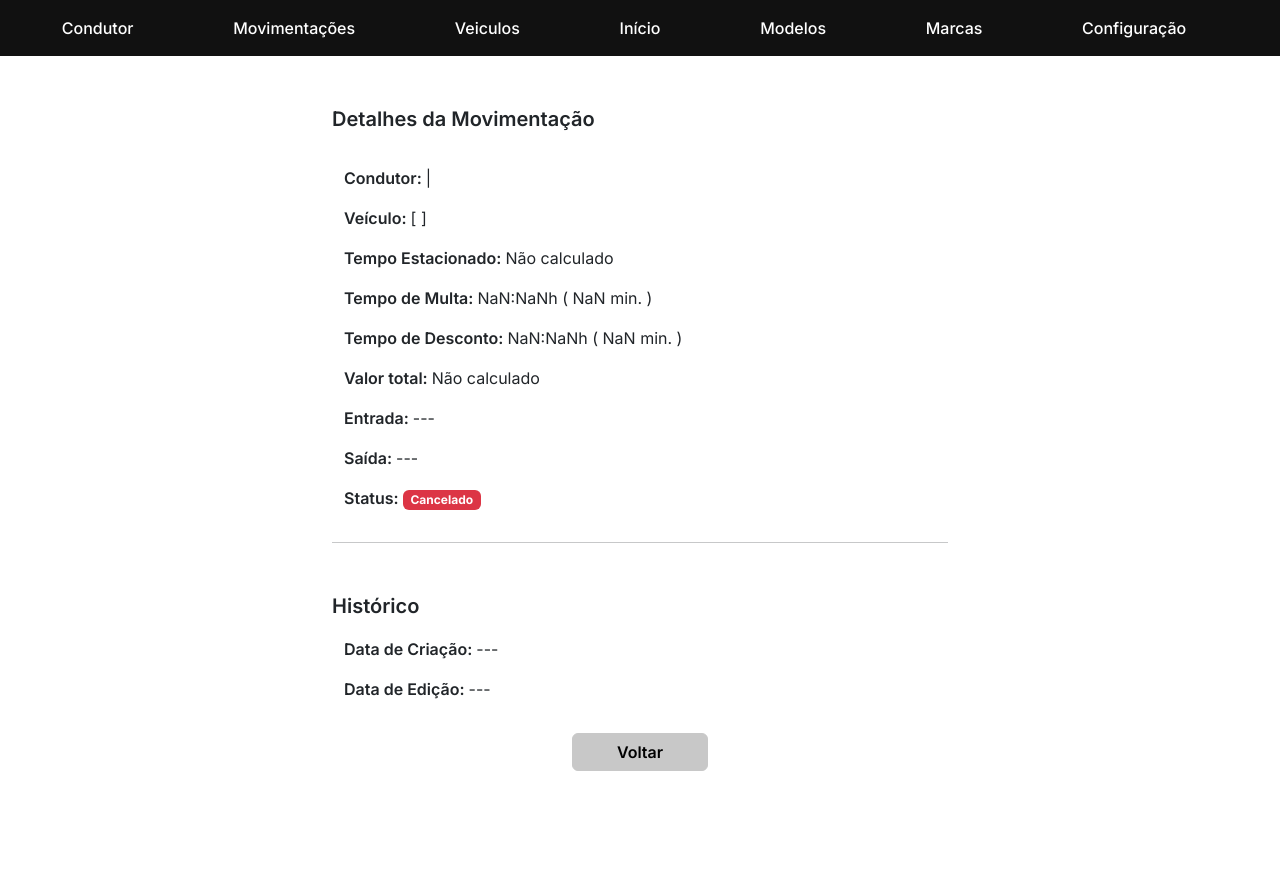
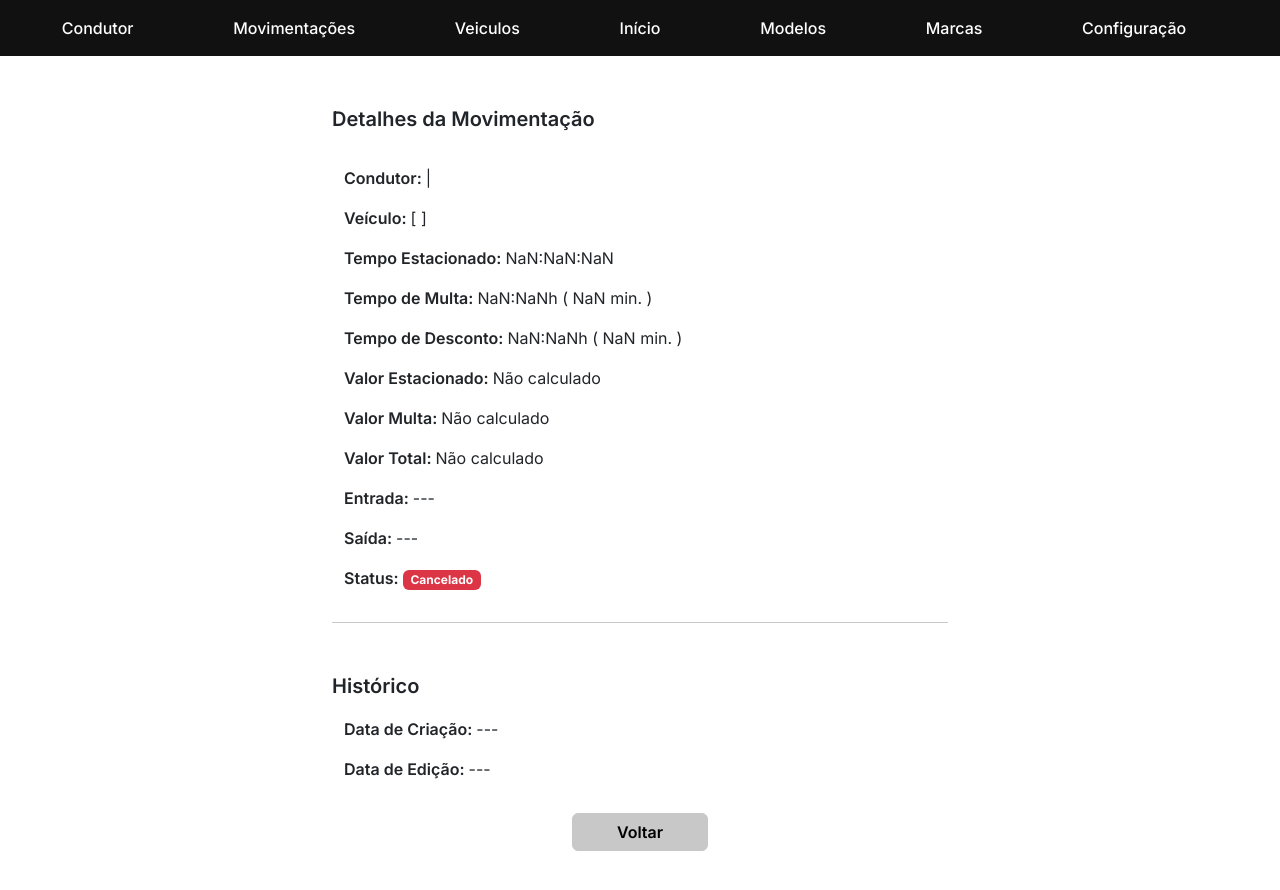
Before and after one commit to jean-mb/estacionamento_frontend, a Vue app: page /movimentacao/listar in a window 1280 px wide. Shown: the top 890 px of the page. Before the commit the page ends 819 px from the top, so only its background shows below. Built offline with nearby package versions, Linux system fonts and the light colour scheme.

Commit message:
melhorias em listar, adicionado contador de tempo estacionado

```diff
--- a/src/views/movimentacao/MovimentacaoInfoView.vue
+++ b/src/views/movimentacao/MovimentacaoInfoView.vue
@@ -20,8 +20,7 @@
       <div class="w-100 text-start">
         <p v-if="movimentacao.tempoEstacionadoSegundos" class="fs-6"><span class="dado">Tempo Estacionado: </span> {{
           segundosParaHoras(movimentacao.tempoEstacionadoSegundos) }}h </p>
-        <p v-if="!movimentacao.tempoEstacionadoSegundos" class="fs-6"><span class="dado">Tempo Estacionado: </span> Não
-          calculado</p>
+        <p v-if="!movimentacao.tempoEstacionadoSegundos" class="fs-6"><span class="dado">Tempo Estacionado: </span> {{ tempoEstacionado }}</p>
       </div>
     </div>
     <div class="row w-100 d-flex justify-content-center m-0">
@@ -41,8 +40,21 @@
     </div>
     <div class="row w-100 d-flex justify-content-center m-0">
       <div class="w-100 text-start">
-        <p v-if="valorTotal" class="fs-6"><span class="dado">Valor total: </span>R$ {{ valorTotal.toFixed(2) }} </p>
-        <p v-if="!valorTotal" class="fs-6"><span class="dado">Valor total: </span> Não calculado </p>
+        <p v-if="valorTotal" class="fs-6"><span class="dado">Valor Estacionado: </span>R$ {{ valorEstacionado.toFixed(2)
+        }} </p>
+        <p v-if="!valorTotal" class="fs-6"><span class="dado">Valor Estacionado: </span> Não calculado </p>
+      </div>
+    </div>
+    <div class="row w-100 d-flex justify-content-center m-0">
+      <div class="w-100 text-start">
+        <p v-if="valorTotal" class="fs-6"><span class="dado">Valor Multa: </span>R$ {{ valorMulta.toFixed(2) }} </p>
+        <p v-if="!valorTotal" class="fs-6"><span class="dado">Valor Multa: </span> Não calculado </p>
+      </div>
+    </div>
+    <div class="row w-100 d-flex justify-content-center m-0">
+      <div class="w-100 text-start">
+        <p v-if="valorTotal" class="fs-6"><span class="dado">Valor Total: </span>R$ {{ valorTotal.toFixed(2) }} </p>
+        <p v-if="!valorTotal" class="fs-6"><span class="dado">Valor Total: </span> Não calculado </p>
       </div>
     </div>
     <div class="row w-100 d-flex justify-content-center m-0">
@@ -112,7 +124,9 @@ export default defineComponent({
       movimentacao: new Movimentacao(),
       condutor: new Condutor(),
       veiculo: new Veiculo(),
-      valorTotal: 0 as number
+      valorTotal: 0 as number,
+      valorMulta: 0 as number,
+      tempoEstacionado: 'Não calculado' as string
     }
   },
   computed: {
@@ -124,8 +138,32 @@ export default defineComponent({
     if (this.id !== undefined) {
       this.findById(Number(this.id))
     }
+    if (!this.movimentacao.dataSaida) {
+      setInterval(() => {
+        this.contador()
+      }, 1000);
+    }
   },
   methods: {
+    contador(){
+      var atual = new Date()
+      var entrada = new Date(this.movimentacao.dataEntrada)
+      // atual.setHours(0, 0, 0, 0);
+      // entrada.setHours(0, 0, 0, 0);
+
+      // Calcular a diferença em milissegundos
+      const diferenca: number = Math.abs(entrada.getTime() - atual.getTime());
+
+      // Converter a diferença em horas e minutos
+      const horas: number = Math.floor(diferenca / 3600000); // 1 hora = 3600000 milissegundos
+      const minutos: number = Math.floor((diferenca % 3600000) / 60000); // 1 minuto = 60000 milissegundos
+      const segundos: number = Math.floor((diferenca % 60000) / 1000); // 1 segundo = 1000 milissegundos
+
+      // Retornar a diferença formatada
+      this.tempoEstacionado = `${horas.toString().padStart(2, '0')}:${minutos.toString().padStart(2, '0')}:${segundos.toString().padStart(2, '0')}`;
+;
+      console.log(this.tempoEstacionado)
+    },
     segundosParaHoras(segundos: number) {
       const horas = Math.floor(segundos / 3600);
       const minutos = Math.floor((segundos % 3600) / 60);
@@ -155,6 +193,13 @@ export default defineComponent({
           this.condutor = sucess.condutor
           this.veiculo = sucess.veiculo
           this.valorTotal = sucess.valorTotal
+          console.log(sucess)
+          if (sucess.valorMulta) {
+            this.valorMulta = sucess.valorMulta
+            this.valorEstacionado = sucess.valorTotal - sucess.valorMulta
+          } else {
+            this.valorEstacionado = sucess.valorTotal
+          }
         })
         .catch(error => {
           this.mensagem.mensagem = error.response.data
```
